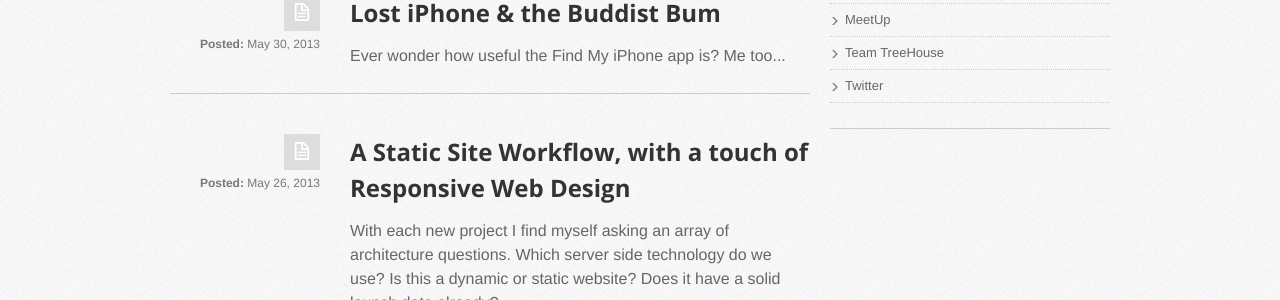
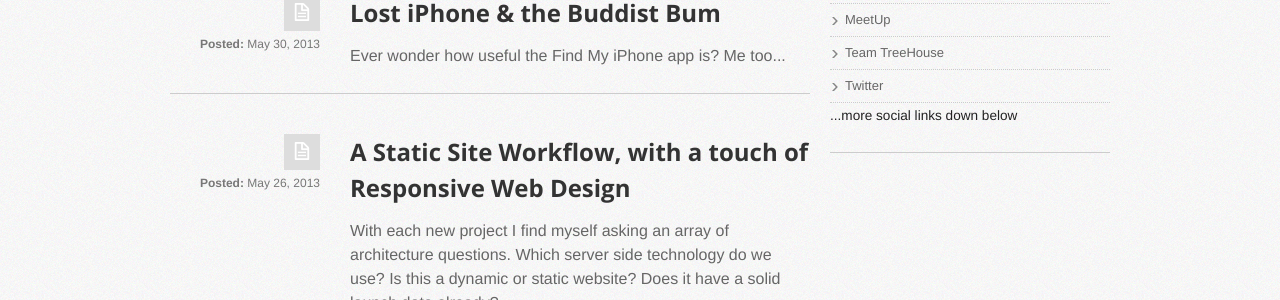
Before and after one commit to mweppler/mweppler.github.com, a Jekyll site: the page built from index.html, in a window 1280 px wide and 900 px high. Shown: the part 436-736 px from the top of the window. Built offline with Jekyll 4.4.1, drawn with Linux system fonts in a browser that asks for light colours; nearby versions of some CDN libraries.

Commit message:
added a "more social link below text"

```diff
--- a/index.html
+++ b/index.html
@@ -52,5 +52,6 @@ title: Blog | Matt Weppler
       <!-- <li><a href="http://sourceforge.net/users/mweppler">SourceForge</a></li> -->
       <!-- <li><a href="http://stackoverflow.com/users/436167/mweppler">StackOverflow</a></li> -->
     </ul>
+    <small>...more social links down below</small>
   </div><!--/.well -->
 </aside><!--/span-->
```
